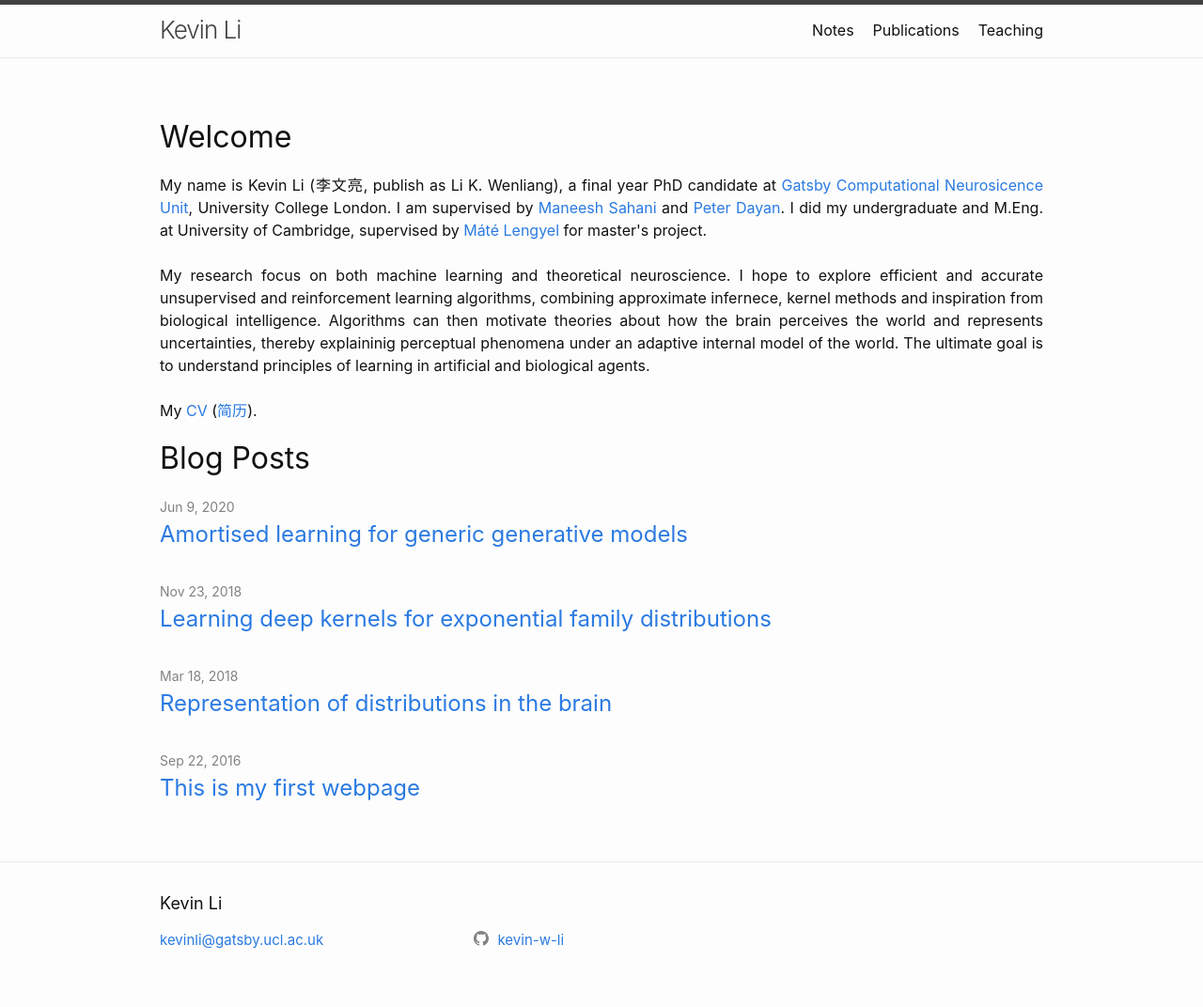
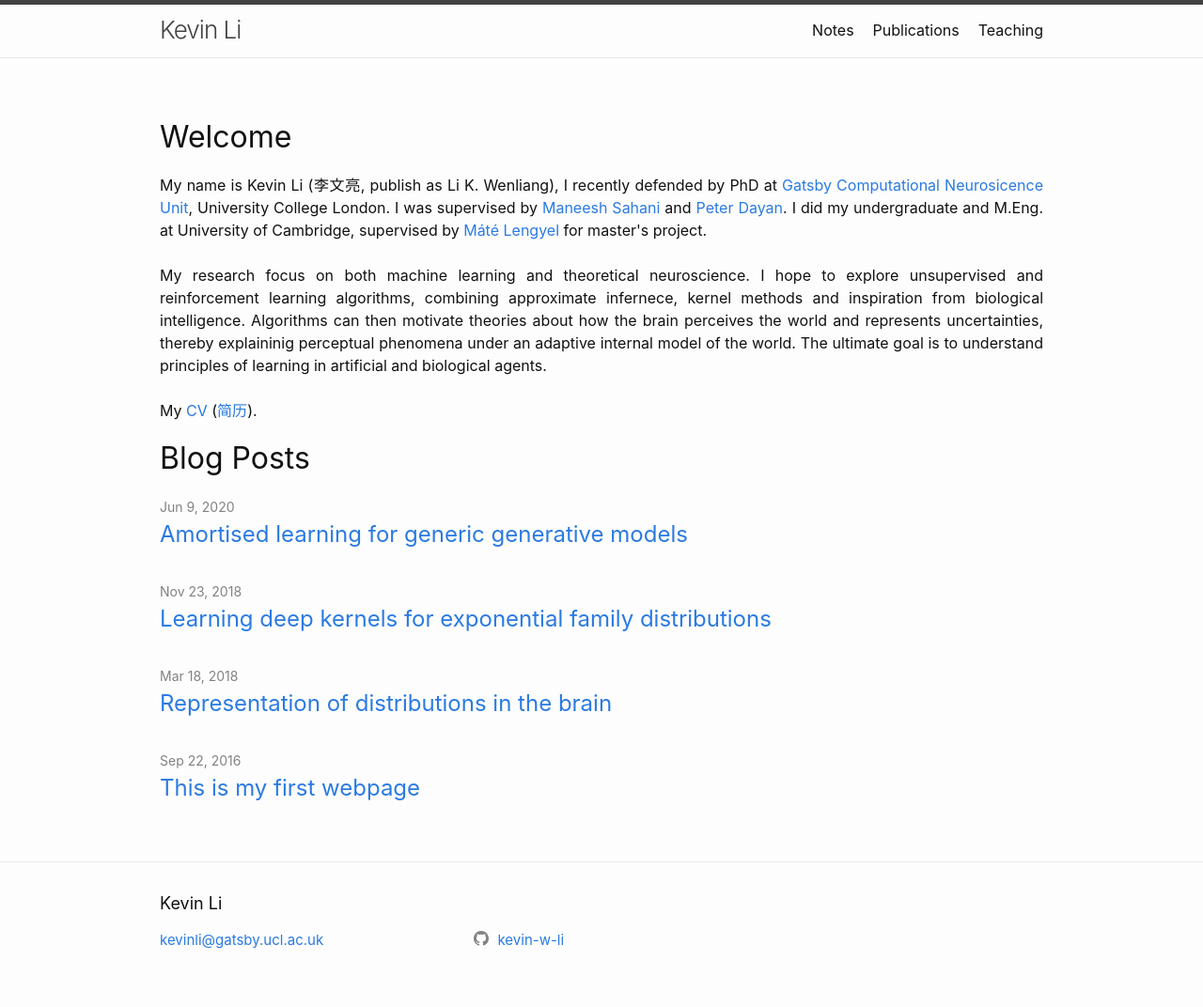
Before and after one commit to kevin-w-li/kevin-w-li.github.io, a Jekyll site: the page built from index.html, in a window 1280 px wide. Shown: the whole page at 94% size. Built offline with Jekyll 4.4.1, drawn with Linux system fonts in a browser that asks for light colours.

Commit message:
Update index.html

```diff
--- a/index.html
+++ b/index.html
@@ -4,13 +4,13 @@ layout: page
 
 <div class="home">
   <h1 class="page-heading"> Welcome</h1>
-  <p>My name is Kevin Li (李文亮, publish as Li K. Wenliang), a final year PhD candidate at <a href = http://www.gatsby.ucl.ac.uk/>Gatsby Computational Neurosicence Unit</a>, University College London.
-     I am supervised by <a href = http://www.gatsby.ucl.ac.uk/~maneesh/>Maneesh Sahani </a> and
+  <p>My name is Kevin Li (李文亮, publish as Li K. Wenliang), I recently defended by PhD at <a href = http://www.gatsby.ucl.ac.uk/>Gatsby Computational Neurosicence Unit</a>, University College London.
+     I was supervised by <a href = http://www.gatsby.ucl.ac.uk/~maneesh/>Maneesh Sahani </a> and
      <a href =http://www.gatsby.ucl.ac.uk/~dayan/>Peter Dayan</a>.
      I did my undergraduate and M.Eng. at University of Cambridge, supervised by <a href = http://www3.eng.cam.ac.uk/~ml468/>Máté Lengyel</a> for master's project.<br><br>
 
      My research focus on both machine learning and theoretical neuroscience.
-     I hope to explore efficient and accurate unsupervised and reinforcement learning algorithms, combining approximate infernece, kernel methods and inspiration from biological intelligence.
+     I hope to explore unsupervised and reinforcement learning algorithms, combining approximate infernece, kernel methods and inspiration from biological intelligence.
      Algorithms can then motivate theories about how the brain perceives the world and represents uncertainties, thereby explaininig perceptual phenomena under an adaptive internal model of the world.
      The ultimate goal is to understand principles of learning in artificial and biological agents. <br><br>
 
```
